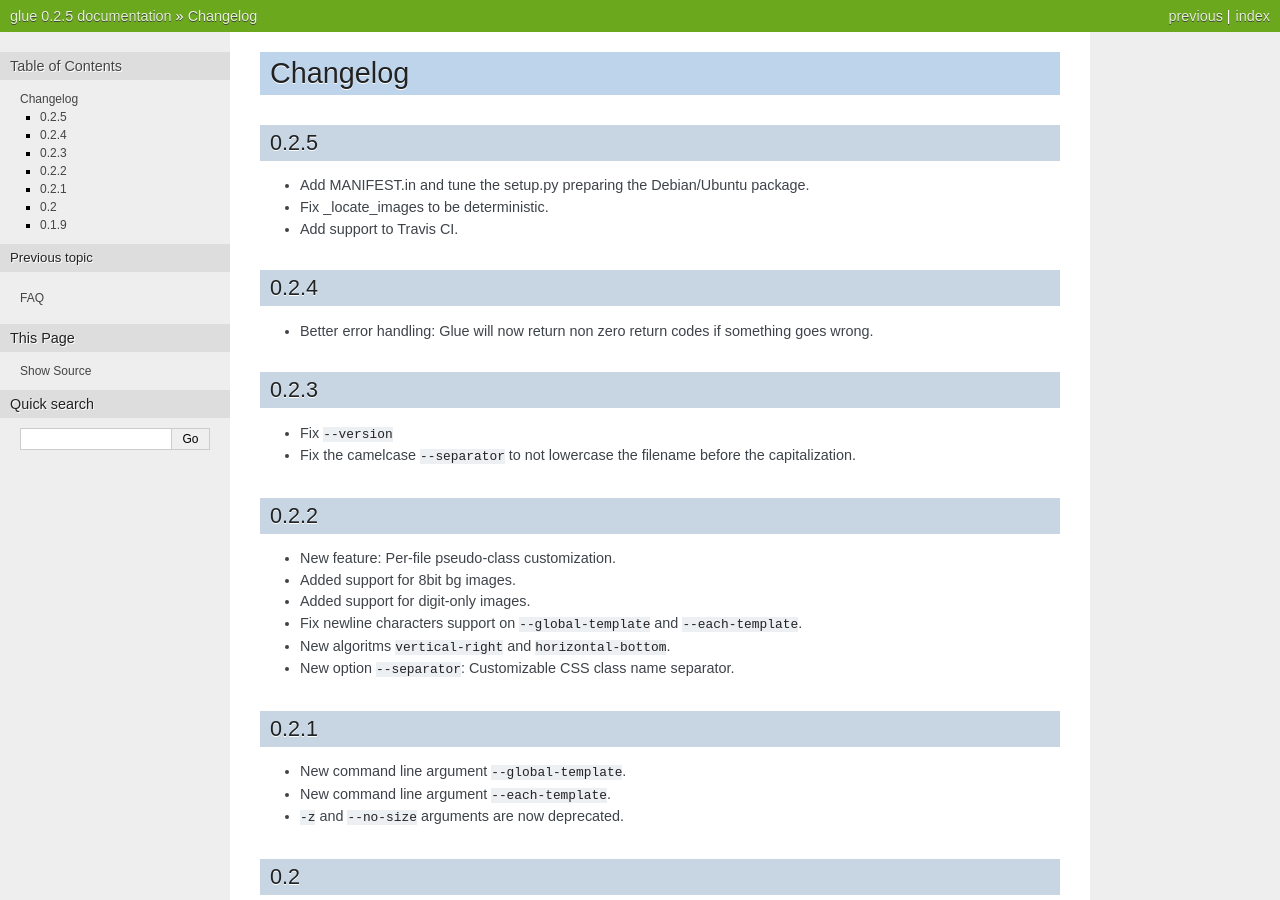
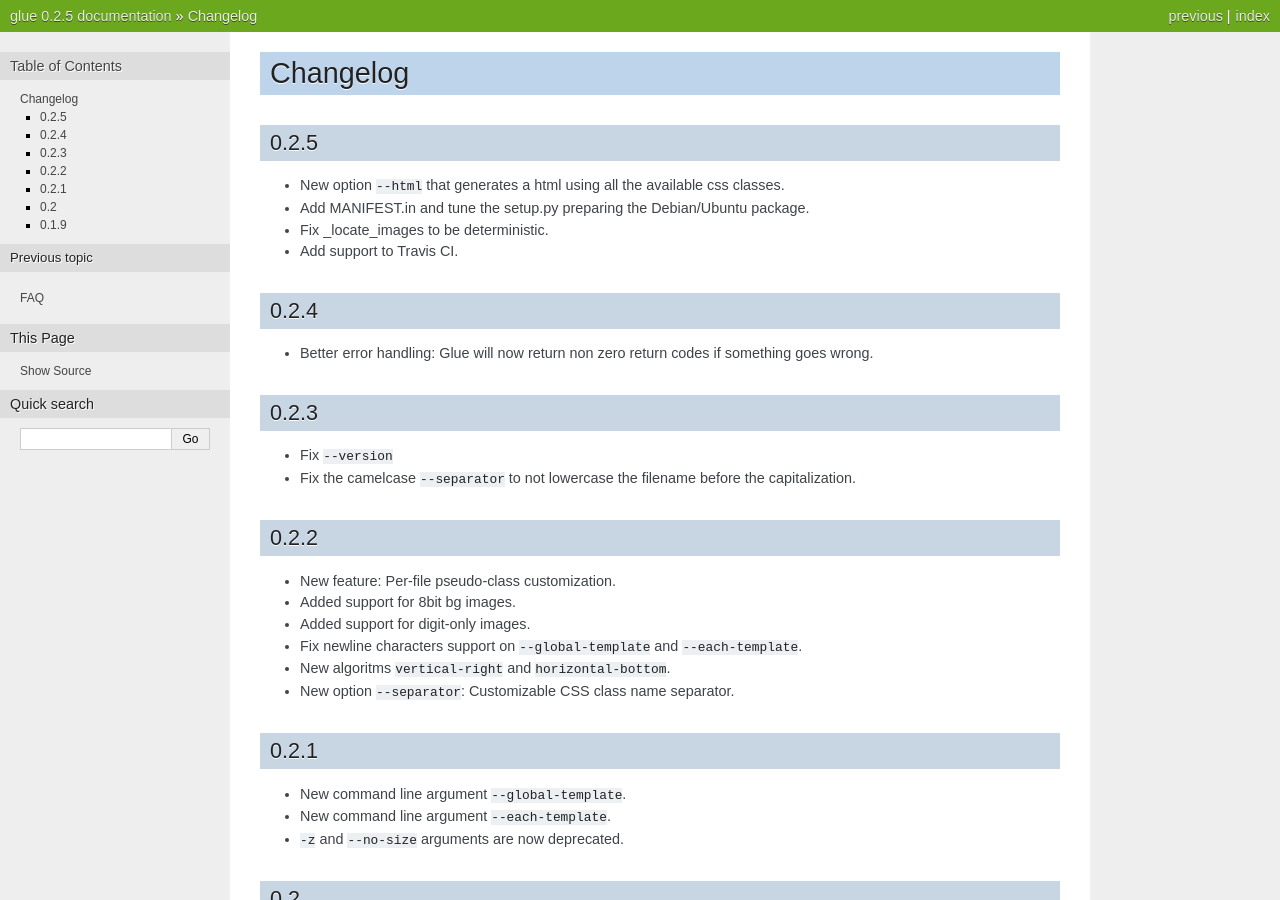
Before and after one commit to jorgebastida/glue, a Sphinx documentation site: the page built from docs/changelog.rst, in a window 1280 px wide and 900 px high. Built offline with Sphinx 7.4.7, drawn with Linux system fonts in a browser that asks for light colours; the version number is read from the project's files by our own code.

Commit message:
Update the changelog

```diff
--- a/docs/changelog.rst
+++ b/docs/changelog.rst
@@ -3,6 +3,7 @@ Changelog
 
 0.2.5
 ^^^^^^
+* New option ``--html`` that generates a html using all the available css classes.
 * Add MANIFEST.in and tune the setup.py preparing the Debian/Ubuntu package.
 * Fix _locate_images to be deterministic.
 * Add support to Travis CI.
```
